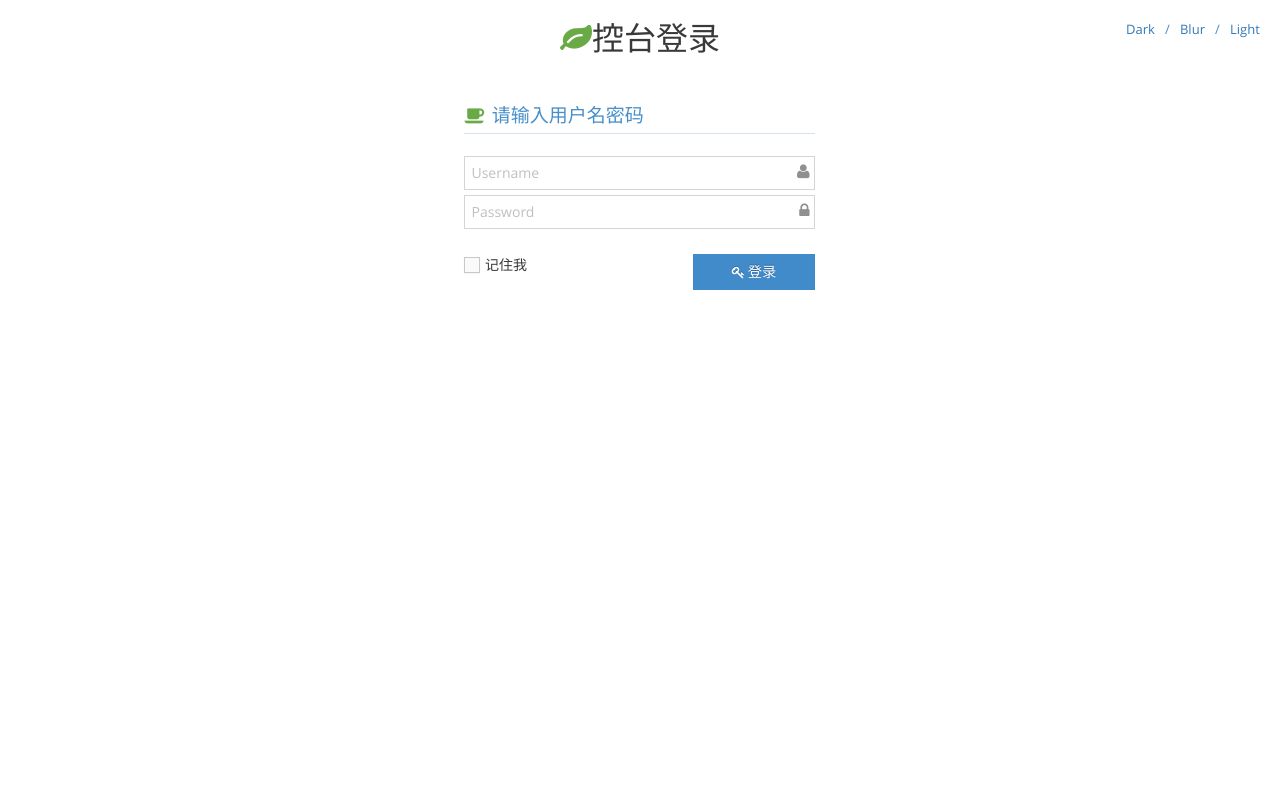
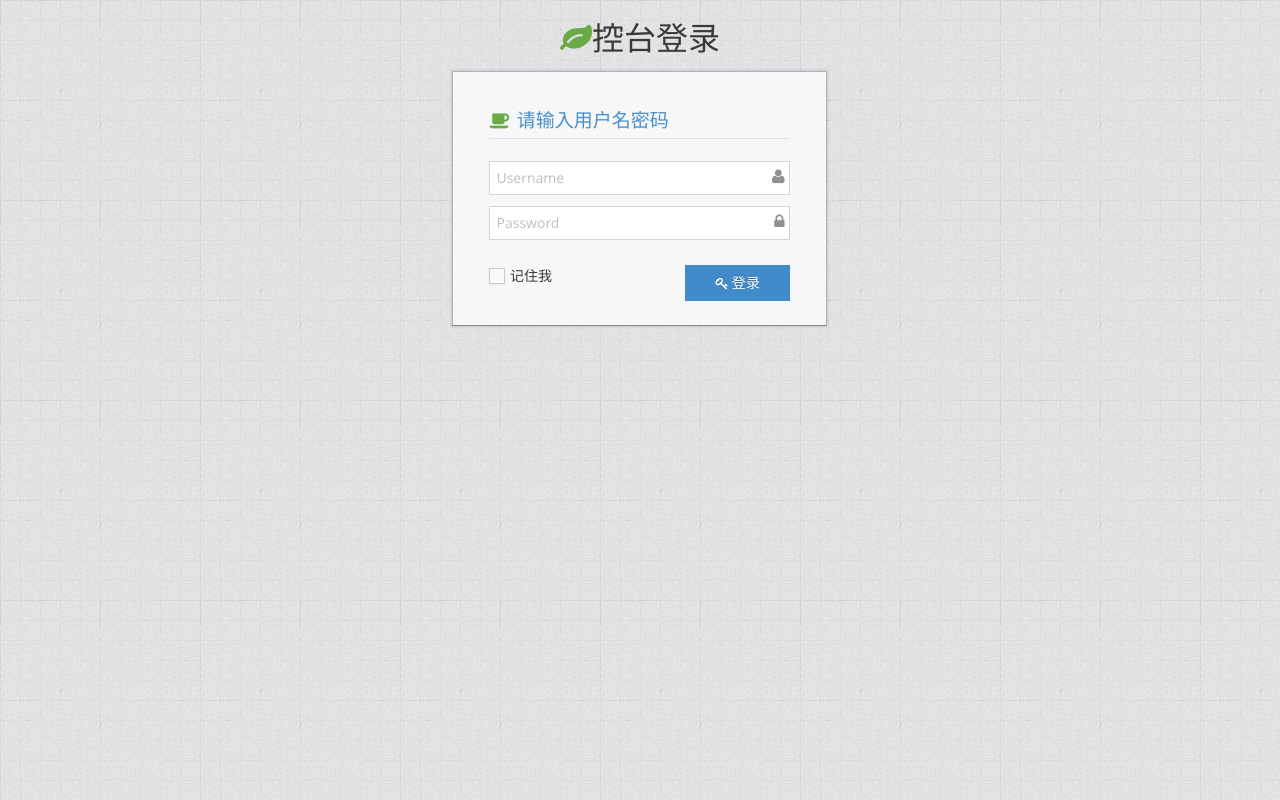
Before and after one commit to Freesia-Young/course, a Vue app in the folder admin/: page /#/login in a window 1280 px wide. Before the commit this address led to /login#/login. Built offline with nearby package versions, Linux system fonts and the light colour scheme.

Commit message:
1.增加welcome子组件，嵌套/admin/welcome子路由 router-view和子路由配合

```diff
--- a/admin/src/views/admin.vue
+++ b/admin/src/views/admin.vue
@@ -935,7 +935,7 @@
             <div class="row">
               <div class="col-xs-12">
                 <!-- PAGE CONTENT BEGINS -->
-
+                      <router-view></router-view>
                 <!-- PAGE CONTENT ENDS -->
               </div><!-- /.col -->
             </div><!-- /.row -->
@@ -948,7 +948,7 @@
           <div class="footer-content">
 						<span class="bigger-120">
 							<span class="blue bolder">Ace</span>
-							Application &copy; 2013-2014
+							Application &copy; 2020-2021
 						</span>
 
             &nbsp; &nbsp;
@@ -977,13 +977,13 @@
 </template>
 
 <script>
+
 export default {
-  name: "admin"
+  name: "admin",
+  mounted() {
+    $('body').removeClass('class', 'login-layout light-login');
+    $('body').attr('class', 'no-skin');
+    console.log("admin")
+  }
 }
-$('body').removeClass('class', 'login-layout light-login');
-$('body').attr('class', 'no-skin');
 </script>
-
-<style scoped>
-
-</style>
--- /dev/null
+++ b/admin/src/views/admin/welcome.vue
@@ -0,0 +1,15 @@
+<template>
+    <div>
+      <h1>欢迎进入后台</h1>
+    </div>
+</template>
+<script>
+
+export default {
+  name: "welcome",
+  mounted() {
+    $('body').attr('class', 'no-skin');
+    console.log("welcome");
+  }
+}
+</script>
--- a/admin/src/views/login.vue
+++ b/admin/src/views/login.vue
@@ -64,21 +64,6 @@
               </div><!-- /.login-box -->
               <!-- /.signup-box -->
             </div><!-- /.position-relative -->
-
-            <div class="navbar-fixed-top align-right">
-              <br />
-              &nbsp;
-              <a id="btn-login-dark" href="#">Dark</a>
-              &nbsp;
-              <span class="blue">/</span>
-              &nbsp;
-              <a id="btn-login-blur" href="#">Blur</a>
-              &nbsp;
-              <span class="blue">/</span>
-              &nbsp;
-              <a id="btn-login-light" href="#">Light</a>
-              &nbsp; &nbsp; &nbsp;
-            </div>
           </div>
         </div><!-- /.col -->
       </div><!-- /.row -->
@@ -87,9 +72,12 @@
 </template>
 
 <script>
-$('body').attr('class', 'login-layout light-login');
 export default {
   name: 'login',
+  mounted() {
+    //$('body').removeClass('class', 'no-skin');
+    $('body').attr('class', 'login-layout light-login');
+  },
   methods:{
     login(){
       this.$router.push("/admin")
```
Also changed, not shown: admin/src/main.js (+0 -15 lines), admin/src/router.js (+12 -3 lines).
